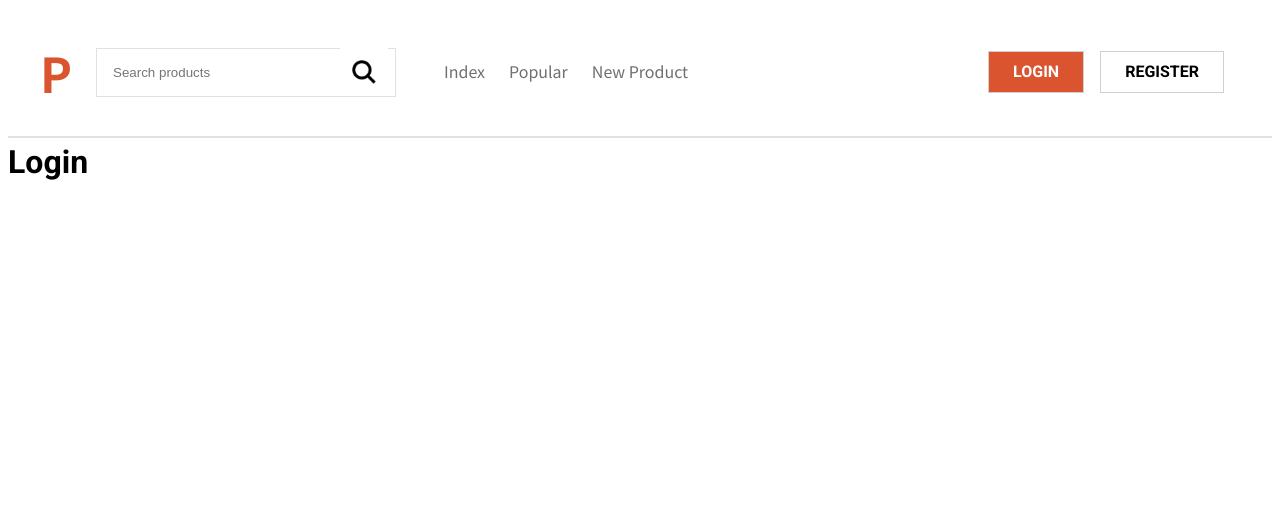
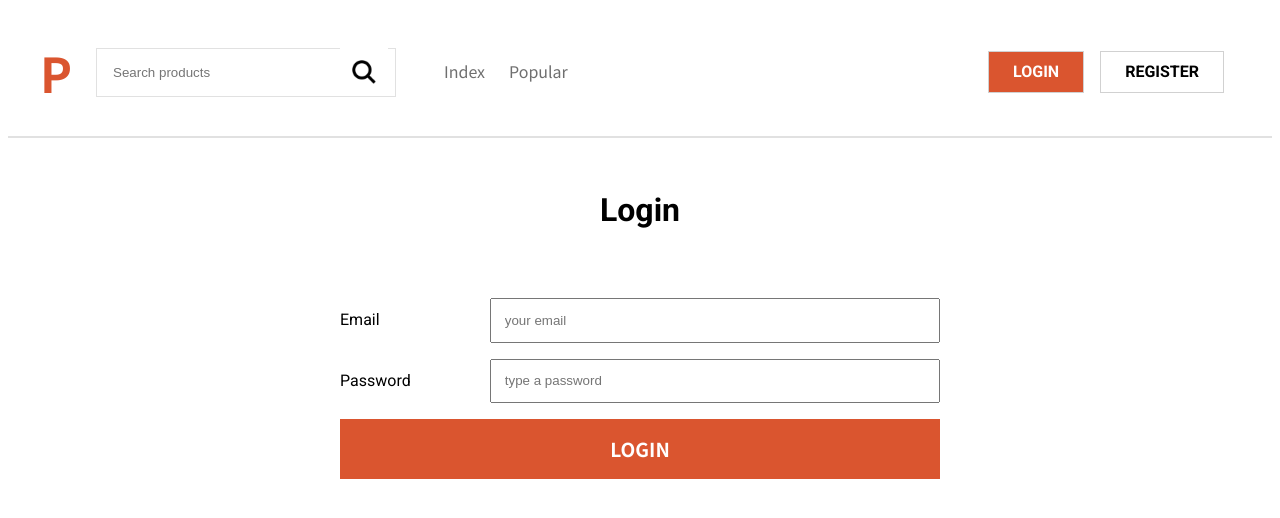
Before and after one commit to cristianortiz/product_hunt_next, a Next.js app: page /login in a window 1280 px wide. Shown: the top 518 px of the page. Built offline with nearby package versions, Linux system fonts and the light colour scheme; no server answers.

Commit message:
login with firebase
methods in firebase class to login a user and to close session, also another custom hook userAuthtenticated to check the user session and return their data using another method of firebase instance

```diff
--- a/components/layout/Header.js
+++ b/components/layout/Header.js
@@ -1,10 +1,12 @@
-import React, { Fragment } from "react";
+import React, { Fragment, useContext } from "react";
 import Link from "next/link";
 import styled from "@emotion/styled";
 import { css } from "@emotion/react";
 import Button from "../ui/Button";
 import Search from "../ui/Search";
 import NavBar from "./NavBar";
+//in firebase/index.js are joined the FirebaseContext and the firebase instance
+import { FirebaseContext } from "../../firebase";
 
 //-------Styled components---------
 const HeaderContainer = styled.div`
@@ -28,7 +30,8 @@ const Logo = styled.p`
 `;
 
 const Header = () => {
-  const user = false;
+  //access firebase instance and user from FirebaseContext through their context
+  const { firebase, user } = useContext(FirebaseContext);
   return (
     <header
       css={css`
@@ -64,9 +67,11 @@ const Header = () => {
                   margin-right: 2rem;
                 `}
               >
-                Hello: Jon
+                Hello {user.displayName}
               </p>
-              <Button bgColor="true">Sign Out</Button>
+              <Button bgColor="true" onClick={() => firebase.sessionClose()}>
+                Sign Out
+              </Button>
             </Fragment>
           ) : (
             <Fragment>
--- a/components/layout/NavBar.js
+++ b/components/layout/NavBar.js
@@ -1,6 +1,7 @@
 import Link from "next/link";
-import React from "react";
+import React, { useContext } from "react";
 import styled from "@emotion/styled";
+import { FirebaseContext } from "../../firebase";
 
 const Nav = styled.nav`
   padding-left: 1.5rem;
@@ -17,11 +18,12 @@ const Nav = styled.nav`
 `;
 
 const NavBar = () => {
+  const { user } = useContext(FirebaseContext);
   return (
     <Nav>
       <Link href="/">Index</Link>
       <Link href="/popular">Popular</Link>
-      <Link href="/new-product">New Product</Link>
+      {user && <Link href="/new-product">New Product</Link>}
     </Nav>
   );
 };
--- a/firebase/firebase.js
+++ b/firebase/firebase.js
@@ -23,6 +23,15 @@ class Firebase {
       displayName: user_name,
     });
   }
+
+  async loginUser(email, password) {
+    return this.auth.signInWithEmailAndPassword(email, password);
+  }
+
+  //close user session
+  async sessionClose() {
+    await this.auth.signOut();
+  }
 }
 const firebase = new Firebase();
 export default firebase;
--- a/pages/_app.js
+++ b/pages/_app.js
@@ -1,13 +1,17 @@
 import App from "next/app";
 import firebase, { FirebaseContext } from "../firebase";
+import useAuthentication from "./hooks/useAuthentication";
 /* next config, also using the provider of FireBaseContext the firebase
 class methods will be avalaible for all the react components */
 const MyApp = (props) => {
+  const user = useAuthentication();
+  //console.log(user);
   const { Component, pageProps } = props;
   return (
     <FirebaseContext.Provider
       value={{
         firebase,
+        user,
       }}
     >
       <Component {...pageProps} />
--- /dev/null
+++ b/pages/hooks/useAuthentication.js
@@ -0,0 +1,22 @@
+import React, { useEffect, useState } from "react";
+import firebase from "../../firebase";
+
+//custom hook to keep and check the user authenticated through app pages
+function useAuthentication() {
+  const [userAuth, setUserAuth] = useState(null);
+
+  useEffect(() => {
+    //firebase method to keep logged user data  session
+    const unsuscribe = firebase.auth.onAuthStateChanged((user) => {
+      if (user) {
+        setUserAuth(user);
+      } else {
+        setUserAuth(null);
+      }
+    });
+    return () => unsuscribe();
+  }, []);
+  return userAuth;
+}
+
+export default useAuthentication;
--- /dev/null
+++ b/pages/hooks/validation/validatesLogin.js
@@ -0,0 +1,19 @@
+export default function validatesLogin(values) {
+  //validations rules to Register form component
+  let errors = {};
+
+  //validates email
+  if (!values.email) {
+    errors.email = "email mandatory";
+  } else if (!/^[A-Z0-9._%+-]+@[A-Z0-9.-]+\.[A-Z]{2,}$/i.test(values.email)) {
+    errors.email = "the email is not valid";
+  }
+
+  //validates password
+  if (!values.password) {
+    errors.password = "password is mandatory";
+  } else if (values.password.length < 6) {
+    errors.password = "password must have 6 characters at least";
+  }
+  return errors;
+}
--- a/pages/login.js
+++ b/pages/login.js
@@ -1,11 +1,90 @@
-import React from "react";
+import React, { Fragment, useState } from "react";
+import { css } from "@emotion/react";
+import Router from "next/router";
 import Layout from "../components/layout/Layout";
+import { Field, Form, InputSubmit, Error } from "../components/ui/Form";
+import useValidation from "./hooks/useValidation";
+import validatesLogin from "./hooks/validation/validatesLogin";
 
-const Login = () => (
-  <div>
-    <Layout>
-      <h1>Login</h1>
-    </Layout>
-  </div>
-);
+//import firebase instance and FireBaseContext
+import firebase from "../firebase";
+import firebaseConfig from "../firebase/config";
+
+//custom initial state of this component to use with useValidation hook
+const INITIAL_STATE = {
+  email: "",
+  password: "",
+};
+
+const Login = () => {
+  //local state to handle error in loginUser()
+  const [error, setError] = useState(false);
+
+  /* call props and functions of useValidation hook, and this component is passing custom
+  initial state,validationRegister rules and loginUser (as fn) to useValidation hook */
+  const { values, errors, handleSubmit, handleChange, handleBlur } =
+    useValidation(INITIAL_STATE, validatesLogin, loginUser);
+
+  //destructuring properties from values obj
+  const { email, password } = values;
+
+  //fn custom to register a new user in firebase
+  async function loginUser() {
+    try {
+      await firebase.loginUser(email, password);
+      Router.push("/");
+    } catch (error) {
+      console.error("there is an error login the user", error.message);
+      //update local state error
+      setError(error.message);
+    }
+  }
+
+  return (
+    <div>
+      <Layout>
+        <Fragment>
+          <h1
+            css={css`
+              text-align: center;
+              margin-top: 3rem;
+            `}
+          >
+            Login
+          </h1>
+          <Form onSubmit={handleSubmit}>
+            {errors.email && <Error> {errors.email}</Error>}
+            <Field>
+              <label htmlFor="email">Email</label>
+              <input
+                type="email"
+                id="email"
+                placeholder="your email"
+                name="email"
+                value={email}
+                onChange={handleChange}
+              />
+            </Field>
+            {errors.password && <Error> {errors.password}</Error>}
+            <Field>
+              <label htmlFor="password">Password</label>
+              <input
+                type="password"
+                id="password"
+                placeholder="type a password"
+                name="password"
+                value={password}
+                onChange={handleChange}
+              />
+            </Field>
+
+            {error && <Error> {error}</Error>}
+
+            <InputSubmit type="submit" value="Login" />
+          </Form>
+        </Fragment>
+      </Layout>
+    </div>
+  );
+};
 export default Login;
```
Also changed, not shown: pages/register.js (+17 -7 lines).
